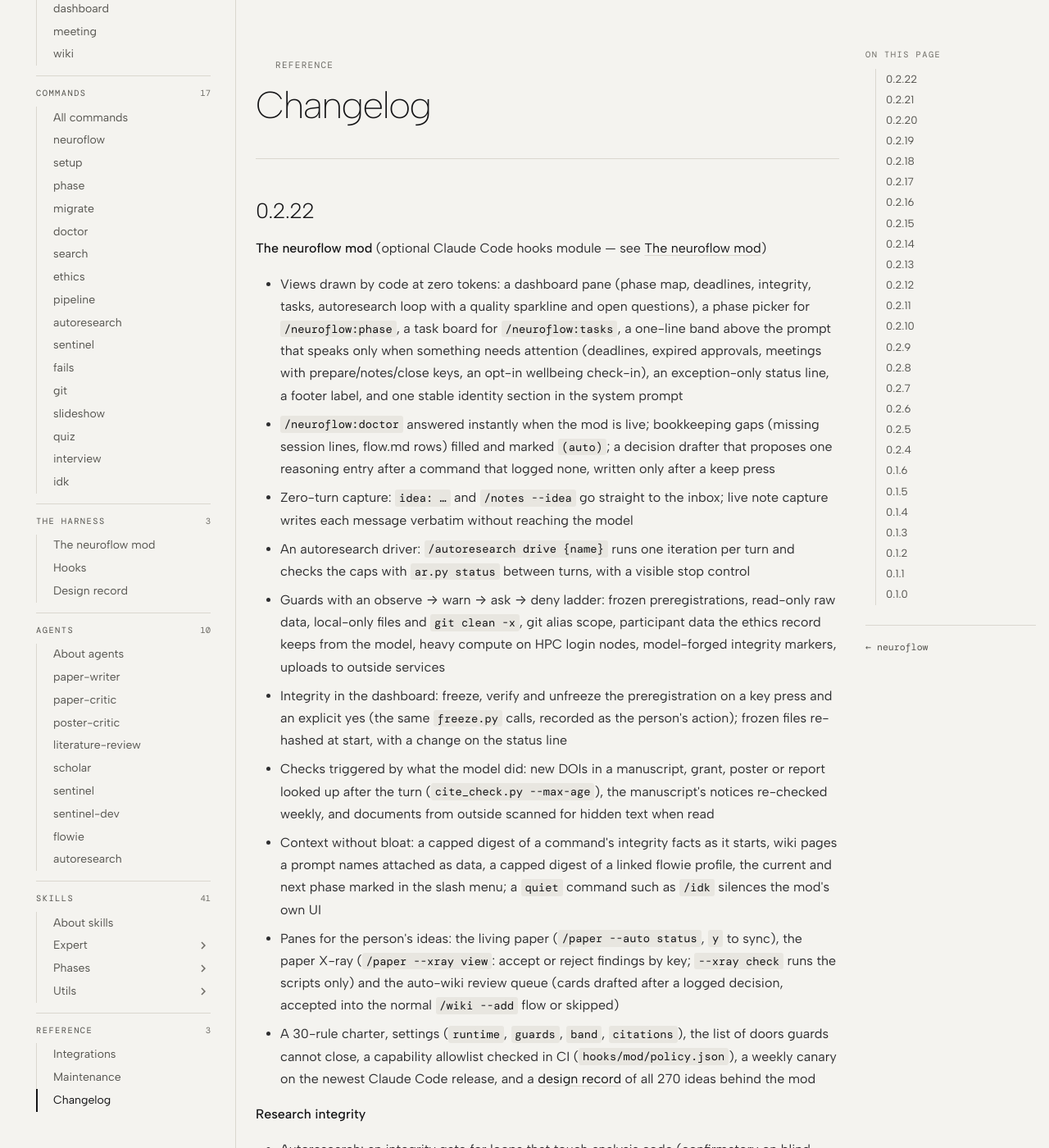
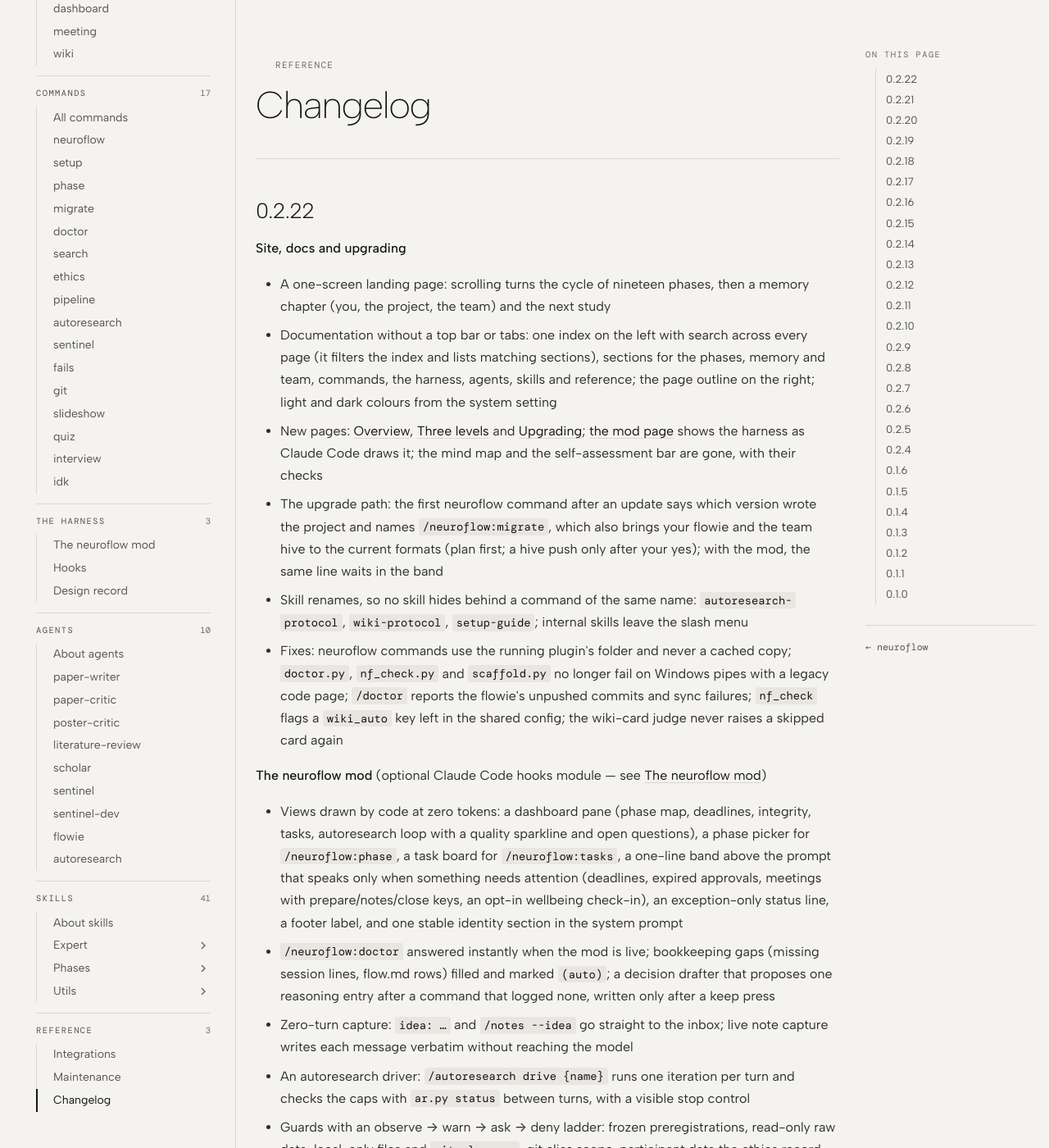
Before and after one commit to stanislavjiricek/neuroflow, an MkDocs documentation site: the page built from docs/changelog.md, in a window 1280 px wide and 1400 px high. Shown: the whole window at 82% size. Built offline with MkDocs 1.6.1 and Material for MkDocs 9.7.7, drawn with Linux system fonts in a browser that asks for light colours; some web fonts are replaced; comment, search, counter and statistics services are not loaded.

Commit message:
docs: 0.2.22 notes for the new site and the upgrade path; one-line install
README and the site now say the same thing: a complete research system
for neuroscience teams, with a link to the site. What's new and the
changelog describe the new site, the upgrade path through
/neuroflow:migrate, the skill renames and this round's fixes. The install
section leads with Claude Code's one-line marketplace install and keeps
the two-step form; it points at the upgrading page.

Co-Authored-By: Claude Opus 5.5 <noreply@anthropic.com>

```diff
--- a/docs/changelog.md
+++ b/docs/changelog.md
@@ -7,6 +7,15 @@ title: Changelog
 ---
 
 ## 0.2.22
+
+**Site, docs and upgrading**
+
+- A one-screen landing page: scrolling turns the cycle of nineteen phases, then a memory chapter (you, the project, the team) and the next study
+- Documentation without a top bar or tabs: one index on the left with search across every page (it filters the index and lists matching sections), sections for the phases, memory and team, commands, the harness, agents, skills and reference; the page outline on the right; light and dark colours from the system setting
+- New pages: [Overview](overview.md), [Three levels](concepts/memory.md) and [Upgrading](upgrading.md); [the mod page](concepts/mods.md) shows the harness as Claude Code draws it; the mind map and the self-assessment bar are gone, with their checks
+- The upgrade path: the first neuroflow command after an update says which version wrote the project and names `/neuroflow:migrate`, which also brings your flowie and the team hive to the current formats (plan first; a hive push only after your yes); with the mod, the same line waits in the band
+- Skill renames, so no skill hides behind a command of the same name: `autoresearch-protocol`, `wiki-protocol`, `setup-guide`; internal skills leave the slash menu
+- Fixes: neuroflow commands use the running plugin's folder and never a cached copy; `doctor.py`, `nf_check.py` and `scaffold.py` no longer fail on Windows pipes with a legacy code page; `/doctor` reports the flowie's unpushed commits and sync failures; `nf_check` flags a `wiki_auto` key left in the shared config; the wiki-card judge never raises a skipped card again
 
 **The neuroflow mod** (optional Claude Code hooks module — see [The neuroflow mod](concepts/mods.md))
 
```
Also changed, not shown: README.md (+13 -13 lines), docs/installation.md (+10 -2 lines).
